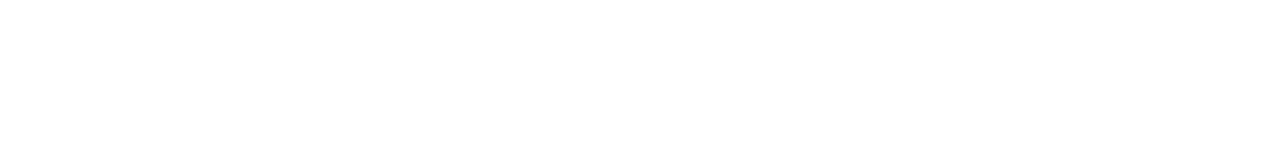
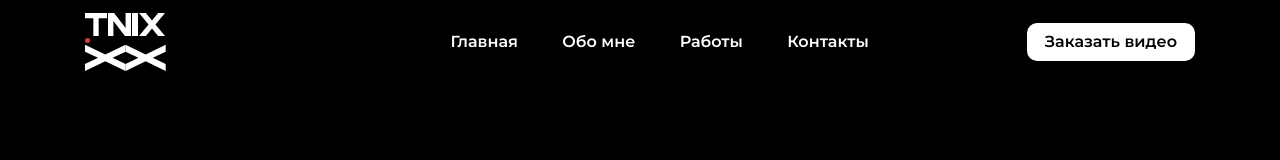
Before and after one commit to tnixxx/tnix.xx, a plain HTML site: page src/index.html in a window 1280 px wide. Drawn offline with nearby package versions, Linux system fonts and the light colour scheme.

Commit message:
Свёрстана шапка сайта, создана структура sass

```diff
--- a/src/index.html
+++ b/src/index.html
@@ -1,17 +1,36 @@
 <!DOCTYPE html>
-<html lang="en">
+<html lang="ru">
 <head>
     <meta charset="UTF-8">
     <meta http-equiv="X-UA-Compatible" content="IE=edge">
     <meta name="viewport" content="width=device-width, initial-scale=1.0">
-    <link href="https://cdn.jsdelivr.net/npm/bootstrap@5.1.3/dist/css/bootstrap.min.css" rel="stylesheet" integrity="sha384-1BmE4kWBq78iYhFldvKuhfTAU6auU8tT94WrHftjDbrCEXSU1oBoqyl2QvZ6jIW3" crossorigin="anonymous">
     <link rel="preconnect" href="https://fonts.googleapis.com">
     <link rel="preconnect" href="https://fonts.gstatic.com" crossorigin>
     <link href="https://fonts.googleapis.com/css2?family=Montserrat:wght@600;700&display=swap" rel="stylesheet">
+    <link rel="stylesheet" href="css/bootstrap.min.css">
     <link rel="stylesheet" href="css/main.min.css">
     <title>TNIX.XX</title>
 </head>
 <body>
+    <header>
+        <div class="container">
+            <div class="header-container">
+                <img src="img/logo.svg" alt="logo">
+                <nav class="header-navbar">
+                    <a href="#" class="header-navbar__item">Главная</a>
+                    <a href="#" class="header-navbar__item">Обо мне</a>
+                    <a href="#" class="header-navbar__item">Работы</a>
+                    <a href="#" class="header-navbar__item">Контакты</a>
+                </nav>
+                <a href="#" class="header-btn btn btn-white">Заказать видео</a>
+            </div>
+        </div>
+    </header>
+    <main>
 
+    </main>
+    <footer>
+
+    </footer>
 </body>
 </html>
--- /dev/null
+++ b/src/sass/components/_header.sass
@@ -0,0 +1,12 @@
+header
+    padding: 13px 0
+
+.header
+    &-container
+        display: flex
+        justify-content: space-between
+        align-items: center
+    &-navbar
+        margin-left: 15%
+        &__item
+            margin-right: 40px
--- /dev/null
+++ b/src/sass/components/_interface.sass
@@ -0,0 +1,19 @@
+$white: #fff
+$black: #000
+$gray: #191919
+$red: #c33636
+
+body
+    background-color: $black
+    color: $white
+    font-family: 'Montserrat', sans-serif
+
+a
+    text-decoration-color: $red
+    color: inherit
+    &.btn
+        padding: 6px 17px
+        border-radius: 10px
+        &-white
+            background-color: $white
+            color: $black
--- a/src/sass/main.sass
+++ b/src/sass/main.sass
@@ -1,4 +1,5 @@
-$white: #fff
-$black: #000
-$gray: #191919
-$red: #c33636
+@import 'components/_interface.sass'
+@import 'components/_header.sass'
+
+//@import 'components/_footer.sass'
+//Свёрстана шапка сайта, создана структура sass
```
Also changed, not shown: src/css/bootstrap.min.css (added), src/css/main.min.css, src/img/logo.svg (added), 4 other files.
